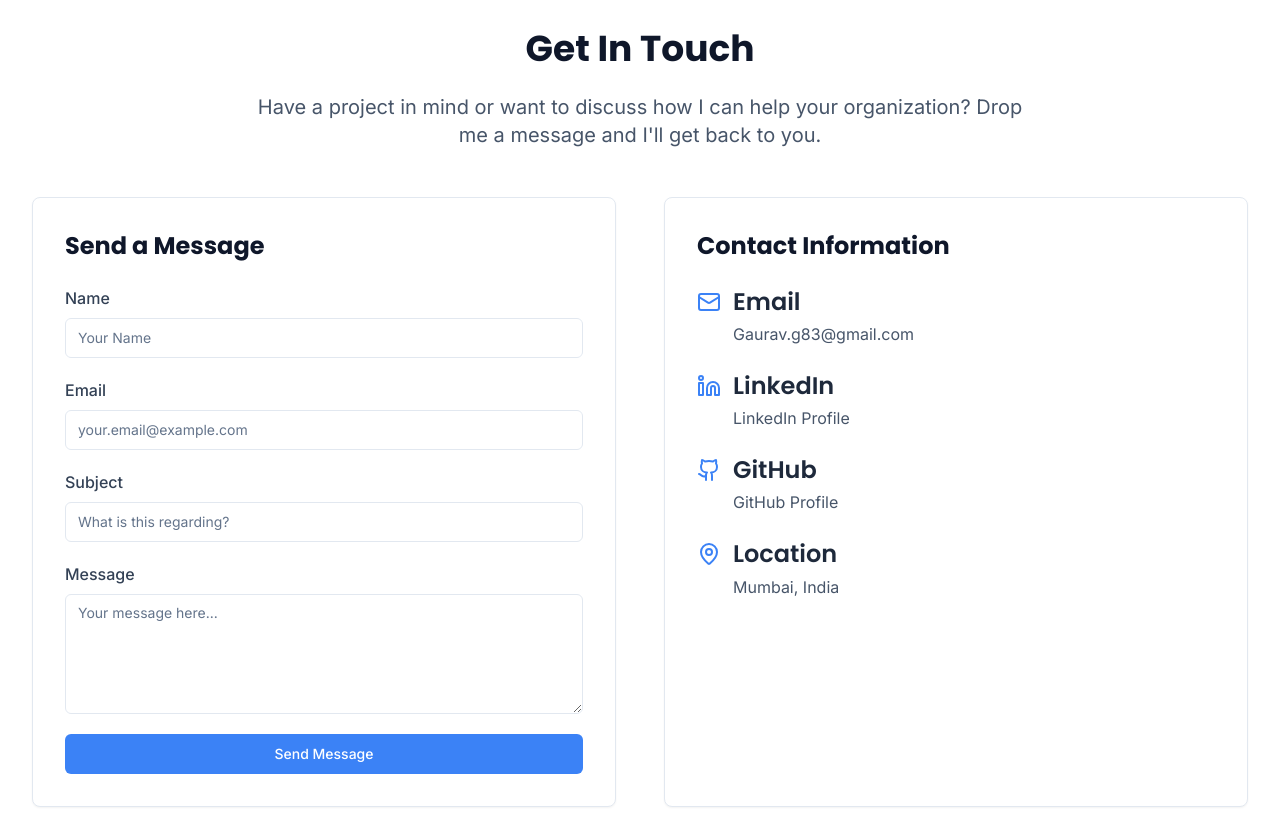
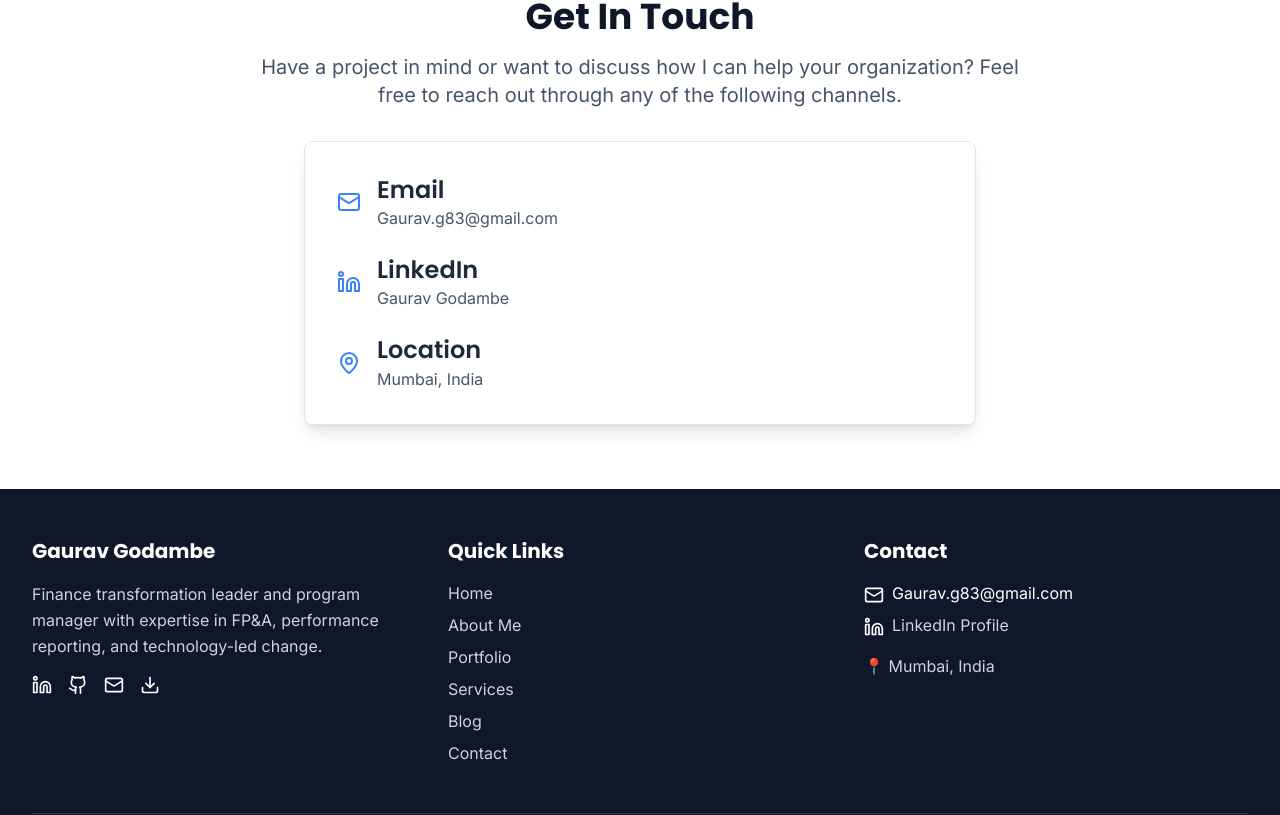
Before and after one commit to greatestgatsby/gaurav-godambe-portfolio, a React (Vite) app: page / in a window 1280 px wide. Shown: the part 5825-6640 px from the top of the page. Built offline with nearby package versions, Linux system fonts and the light colour scheme.

Commit message:
Refactor: Remove contact form and align contact info
Removed the "Send a Message" section from the contact page and adjusted the layout of the contact information to minimize whitespace.

```diff
--- a/src/components/ContactSection.tsx
+++ b/src/components/ContactSection.tsx
@@ -1,12 +1,8 @@
-import React, { useState } from 'react';
+
+import React from 'react';
 import { Card, CardContent } from '@/components/ui/card';
-import { Button } from '@/components/ui/button';
-import { Input } from '@/components/ui/input';
-import { Textarea } from '@/components/ui/textarea';
-import { Linkedin, Github, Mail, MapPin } from 'lucide-react';
+import { Linkedin, Mail, MapPin } from 'lucide-react';
 import { cn } from '@/lib/utils';
-import { useToast } from '@/hooks/use-toast';
-import { submitWebhookForm } from '@/utils/webhookUtils';
 
 interface ContactSectionProps {
   className?: string;
@@ -14,155 +10,27 @@ interface ContactSectionProps {
 }
 
 const ContactSection = ({ className, fullPage = false }: ContactSectionProps) => {
-  const { toast } = useToast();
-  const [isSubmitting, setIsSubmitting] = useState(false);
-  const [formData, setFormData] = useState({
-    name: '',
-    email: '',
-    subject: '',
-    message: '',
-  });
-
-  const handleInputChange = (e: React.ChangeEvent<HTMLInputElement | HTMLTextAreaElement>) => {
-    const { name, value } = e.target;
-    setFormData(prev => ({
-      ...prev,
-      [name]: value
-    }));
-  };
-
-  const handleSubmit = async (event: React.FormEvent<HTMLFormElement>) => {
-    event.preventDefault();
-    setIsSubmitting(true);
-
-    const webhookUrl = 'https://hook.eu2.make.com/13np4aatwmi6qx3otvf8nu1ctoxnfi9e';
-
-    try {
-      const success = await submitWebhookForm(formData, webhookUrl);
-
-      if (success) {
-        // Reset form
-        setFormData({
-          name: '',
-          email: '',
-          subject: '',
-          message: '',
-        });
-      }
-    } catch (error) {
-      console.error('Error submitting form:', error);
-      toast({
-        title: "Error",
-        description: "Failed to send message. Please try again later.",
-        variant: "destructive",
-      });
-    } finally {
-      setIsSubmitting(false);
-    }
-  };
-
   return (
-    <section className={cn('py-16 md:py-24', className)}>
+    <section className={cn('py-12 md:py-16', className)}>
       <div className="container">
-        <div className="text-center mb-12">
-          <h2 className={cn(fullPage ? "text-4xl md:text-5xl" : "text-3xl md:text-4xl", "font-bold text-navy-900 mb-6")}>
+        <div className="text-center mb-8">
+          <h2 className={cn(fullPage ? "text-4xl md:text-5xl" : "text-3xl md:text-4xl", "font-bold text-navy-900")}>
             Get In Touch
           </h2>
-          <p className="text-xl text-navy-600 max-w-3xl mx-auto">
+          <p className="text-xl text-navy-600 max-w-3xl mx-auto mt-4">
             Have a project in mind or want to discuss how I can help your organization?
-            Drop me a message and I'll get back to you.
+            Feel free to reach out through any of the following channels.
           </p>
         </div>
 
-        <div className="grid grid-cols-1 lg:grid-cols-2 gap-12">
-          <div className="animate-fade-in" style={{ animationDelay: '0.2s' }}>
-            <Card className="overflow-hidden">
+        <div className="max-w-2xl mx-auto">
+          <Card className="shadow-lg">
             <CardContent className="p-6 md:p-8">
-                <h3 className="text-2xl font-bold text-navy-900 mb-6">Send a Message</h3>
-                <form onSubmit={handleSubmit} className="space-y-5">
-                  <div className="space-y-2">
-                    <label htmlFor="name" className="text-navy-700 font-medium">
-                      Name
-                    </label>
-                    <Input
-                      id="name"
-                      name="name"
-                      placeholder="Your Name"
-                      required
-                      className="w-full"
-                      value={formData.name}
-                      onChange={handleInputChange}
-                    />
-                  </div>
-
-                  <div className="space-y-2">
-                    <label htmlFor="email" className="text-navy-700 font-medium">
-                      Email
-                    </label>
-                    <Input
-                      id="email"
-                      name="email"
-                      type="email"
-                      placeholder="your.email@example.com"
-                      required
-                      className="w-full"
-                      value={formData.email}
-                      onChange={handleInputChange}
-                    />
-                  </div>
-
-                  <div className="space-y-2">
-                    <label htmlFor="subject" className="text-navy-700 font-medium">
-                      Subject
-                    </label>
-                    <Input
-                      id="subject"
-                      name="subject"
-                      placeholder="What is this regarding?"
-                      required
-                      className="w-full"
-                      value={formData.subject}
-                      onChange={handleInputChange}
-                    />
-                  </div>
-
-                  <div className="space-y-2">
-                    <label htmlFor="message" className="text-navy-700 font-medium">
-                      Message
-                    </label>
-                    <Textarea
-                      id="message"
-                      name="message"
-                      placeholder="Your message here..."
-                      required
-                      className="min-h-[120px] w-full"
-                      value={formData.message}
-                      onChange={handleInputChange}
-                    />
-                  </div>
-
-                  <Button
-                    type="submit"
-                    className="w-full bg-accent hover:bg-accent-dark text-white"
-                    disabled={isSubmitting}
-                  >
-                    {isSubmitting ? 'Sending...' : 'Send Message'}
-                  </Button>
-                </form>
-              </CardContent>
-            </Card>
-          </div>
-
-          <div className="animate-fade-in" style={{ animationDelay: '0.4s' }}>
-            <Card className="h-full">
-              <CardContent className="p-6 md:p-8 h-full flex flex-col">
-                <h3 className="text-2xl font-bold text-navy-900 mb-6">Contact Information</h3>
-
-                <div className="space-y-6 mb-auto">
-                  <div className="flex items-start">
-                    <Mail className="h-6 w-6 text-accent mr-3 mt-1 flex-shrink-0" />
+              <div className="space-y-6">
+                <div className="flex items-center">
+                  <Mail className="h-6 w-6 text-accent mr-4 flex-shrink-0" />
                   <div>
-                      <h4 className="font-semibold text-navy-800 mb-1">Email</h4>
+                    <h4 className="font-semibold text-navy-800">Email</h4>
                     <a
                       href="mailto:Gaurav.g83@gmail.com"
                       className="text-navy-600 hover:text-accent transition-colors"
@@ -172,49 +40,32 @@ const ContactSection = ({ className, fullPage = false }: ContactSectionProps) =>
                   </div>
                 </div>
 
-                  <div className="flex items-start">
-                    <Linkedin className="h-6 w-6 text-accent mr-3 mt-1 flex-shrink-0" />
+                <div className="flex items-center">
+                  <Linkedin className="h-6 w-6 text-accent mr-4 flex-shrink-0" />
                   <div>
-                      <h4 className="font-semibold text-navy-800 mb-1">LinkedIn</h4>
+                    <h4 className="font-semibold text-navy-800">LinkedIn</h4>
                     <a
                       href="https://www.linkedin.com/in/gaurav-godambe-506b41b/"
                       target="_blank"
                       rel="noopener noreferrer"
                       className="text-navy-600 hover:text-accent transition-colors"
                     >
-                        LinkedIn Profile
+                      Gaurav Godambe
                     </a>
                   </div>
                 </div>
 
-                  <div className="flex items-start">
-                    <Github className="h-6 w-6 text-accent mr-3 mt-1 flex-shrink-0" />
+                <div className="flex items-center">
+                  <MapPin className="h-6 w-6 text-accent mr-4 flex-shrink-0" />
                   <div>
-                      <h4 className="font-semibold text-navy-800 mb-1">GitHub</h4>
-                      <a
-                        href="https://github.com/"
-                        target="_blank"
-                        rel="noopener noreferrer"
-                        className="text-navy-600 hover:text-accent transition-colors"
-                      >
-                        GitHub Profile
-                      </a>
-                    </div>
-                  </div>
-
-                  <div className="flex items-start">
-                    <MapPin className="h-6 w-6 text-accent mr-3 mt-1 flex-shrink-0" />
-                    <div>
-                      <h4 className="font-semibold text-navy-800 mb-1">Location</h4>
+                    <h4 className="font-semibold text-navy-800">Location</h4>
                     <p className="text-navy-600">Mumbai, India</p>
                   </div>
                 </div>
               </div>
 
               {fullPage && (
-                  <div className="mt-8 pt-8 border-t border-navy-100">
-                    <h4 className="font-semibold text-navy-800 mb-4">Connect With Me</h4>
-                    <div className="flex space-x-4">
+                <div className="mt-8 pt-6 border-t border-navy-100 flex justify-center space-x-4">
                   <a
                     href="https://www.linkedin.com/in/gaurav-godambe-506b41b/"
                     target="_blank"
@@ -225,15 +76,6 @@ const ContactSection = ({ className, fullPage = false }: ContactSectionProps) =>
                     <Linkedin className="h-5 w-5" />
                   </a>
                   <a
-                        href="https://github.com/"
-                        target="_blank"
-                        rel="noopener noreferrer"
-                        className="bg-navy-100 hover:bg-navy-200 text-navy-800 p-3 rounded-full transition-colors"
-                        aria-label="GitHub"
-                      >
-                        <Github className="h-5 w-5" />
-                      </a>
-                      <a
                     href="mailto:Gaurav.g83@gmail.com"
                     className="bg-navy-100 hover:bg-navy-200 text-navy-800 p-3 rounded-full transition-colors"
                     aria-label="Email"
@@ -241,11 +83,9 @@ const ContactSection = ({ className, fullPage = false }: ContactSectionProps) =>
                     <Mail className="h-5 w-5" />
                   </a>
                 </div>
-                  </div>
               )}
             </CardContent>
           </Card>
-          </div>
         </div>
       </div>
     </section>
```
Lines whose indentation alone changed are shown as unchanged.
